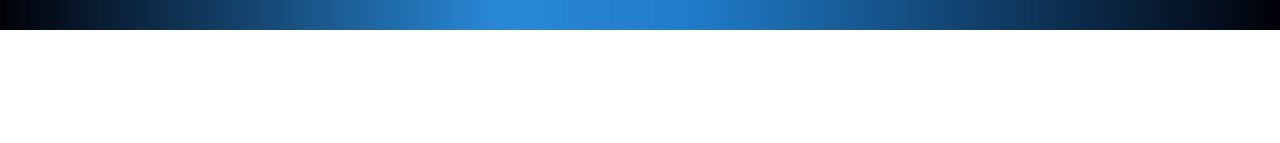
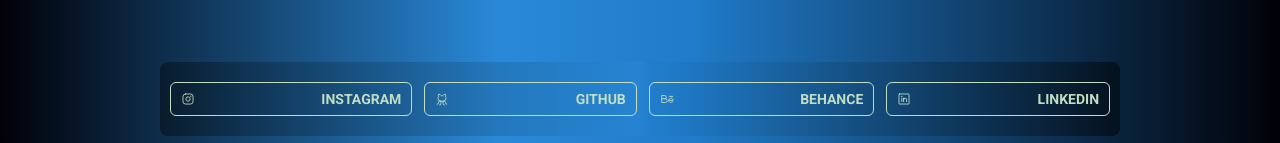
Before and after one commit to malanski/malanski-art-store, a React (Vite) app: page /about in a window 1280 px wide. Shown: the part 1619-1762 px from the top of the page. Before the commit the page ends 1649 px from the top, so only its background shows below. Built offline with nearby package versions, Linux system fonts and the light colour scheme; the HTML template or start-up script is replaced by a standard one.

Commit message:
refactor: About page and Nav Component responsive design

```diff
--- /dev/null
+++ b/src/components/Footer/index.tsx
@@ -0,0 +1,58 @@
+import {
+  BehanceLogo,
+  GithubLogo,
+  InstagramLogo,
+  LinkedinLogo,
+} from 'phosphor-react'
+import { FooterStyle, SocialLinks } from './styles'
+
+export default function Footer() {
+  return (
+    <FooterStyle>
+      <SocialLinks>
+        <a
+          target="_blank"
+          rel="noreferrer"
+          title="Instagram"
+          href="https://www.instagram.com/malanskiart/"
+        >
+          <InstagramLogo />
+          <br />
+          <p>Instagram</p>
+        </a>
+
+        <a
+          target="_blank"
+          rel="noreferrer"
+          title="Github"
+          href="https://github.com/malanski"
+        >
+          <GithubLogo />
+          <br />
+          <p>Github</p>
+        </a>
+
+        <a
+          target="_blank"
+          rel="noreferrer"
+          title="Behance"
+          href="https://www.behance.net/malanski"
+        >
+          <BehanceLogo />
+          <br />
+          <p>Behance</p>
+        </a>
+        <a
+          target="_blank"
+          rel="noreferrer"
+          title="Linkedin"
+          href="https://www.linkedin.com/in/ulisses-malanski/"
+        >
+          <LinkedinLogo />
+          <br />
+          <p>Linkedin</p>
+        </a>
+      </SocialLinks>
+    </FooterStyle>
+  )
+}
--- /dev/null
+++ b/src/components/Footer/styles.ts
@@ -0,0 +1,61 @@
+import styled from 'styled-components'
+
+export const FooterStyle = styled.footer`
+  width: 100%;
+  margin-top: 32px;
+  border-radius: 8px;
+  padding: 20px 1rem;
+  background: ${(props) => props.theme.base.bgClear};
+`
+export const SocialLinks = styled.div`
+  display: flex;
+  justify-content: space-between;
+  align-items: center;
+  flex-wrap: wrap;
+  width: 100%;
+  gap: 1.2rem;
+
+  a {
+    font-size: 1.4rem;
+    border-radius: 0.6rem;
+    transition: ease-out 800ms;
+    text-transform: uppercase;
+    font-weight: 600;
+    flex-grow: 1;
+    display: flex;
+    justify-content: space-between;
+    align-items: center;
+    gap: 0.4rem;
+    min-width: calc(140px - 1rem);
+    max-width: calc(25.6rem - 1rem);
+    border: 1px solid ${(props) => props.theme.base['base-title']};
+    text-decoration: none;
+    padding: 0.8rem 1rem;
+    color: ${(props) => props.theme.base['base-title']};
+  }
+
+  @media (max-width: 798px) {
+    padding: 10px;
+    a {
+      min-width: 50px;
+      padding: 0.4rem 0.1rem;
+      justify-content: center;
+
+      margin: auto;
+    }
+    p {
+      display: none;
+    }
+  }
+  @media (max-width: 478px) {
+    margin: 0;
+    a {
+      /* border: none; */
+      justify-content: center;
+    }
+    p {
+      font-size: 12px;
+      margin-top: 0;
+    }
+  }
+`
--- a/src/components/Nav/styles.ts
+++ b/src/components/Nav/styles.ts
@@ -33,13 +33,15 @@ export const NavContainer = styled.nav`
     background: ${(props) => props.theme.product.purpleGradient};
     color: ${(props) => props.theme.product['yellow-light']};
   }
-  @media (max-width: 506px) {
+  @media (max-width: 653px) {
     gap: 0.8rem;
     a {
-      min-width: 60px;
+      align-items: center;
+
+      min-width: calc(25% - 0.8rem);
       font-size: 1.5rem;
       font-weight: 800;
-      padding: 0.8rem 0.2rem;
+      padding: 0.4rem 0.1rem;
     }
     svg {
       display: none;
@@ -48,6 +50,15 @@ export const NavContainer = styled.nav`
   @media (max-width: 420px) {
     a {
       min-width: 60px;
+      font-size: 1.2rem;
+    }
+    svg {
+      display: none;
+    }
+  }
+  @media (max-width: 350px) {
+    a {
+      min-width: 50px;
       font-size: 1.3rem;
     }
     svg {
@@ -67,7 +78,7 @@ export const NavButton = styled.div`
   @media (max-width: 700px) {
     padding: 0.2rem;
   }
-  @media (max-width: 506px) {
+  @media (max-width: 653px) {
     gap: 0.2rem;
     padding: 0.1rem;
     justify-content: center;
--- a/src/layouts/DefaultLayout/index.tsx
+++ b/src/layouts/DefaultLayout/index.tsx
@@ -3,6 +3,7 @@ import { Header } from '../../components/Header'
 
 import { LayoutContainer } from './styles'
 import { Nav } from '../../components/Nav'
+import Footer from '../../components/Footer'
 
 export function DefaultLayout() {
   return (
@@ -10,6 +11,7 @@ export function DefaultLayout() {
       <Header />
       <Outlet />
       <Nav />
+      <Footer />
     </LayoutContainer>
   )
 }
--- a/src/layouts/DefaultLayout/styles.ts
+++ b/src/layouts/DefaultLayout/styles.ts
@@ -1,7 +1,7 @@
 import styled from 'styled-components'
 
 export const LayoutContainer = styled.div`
-  padding: 3.2rem 16rem;
+  padding: 3.2rem 16rem 1rem 16rem;
   flex-direction: column;
   align-items: center;
   display: flex;
```
Also changed, not shown: src/App.tsx (+7 -7 lines).
